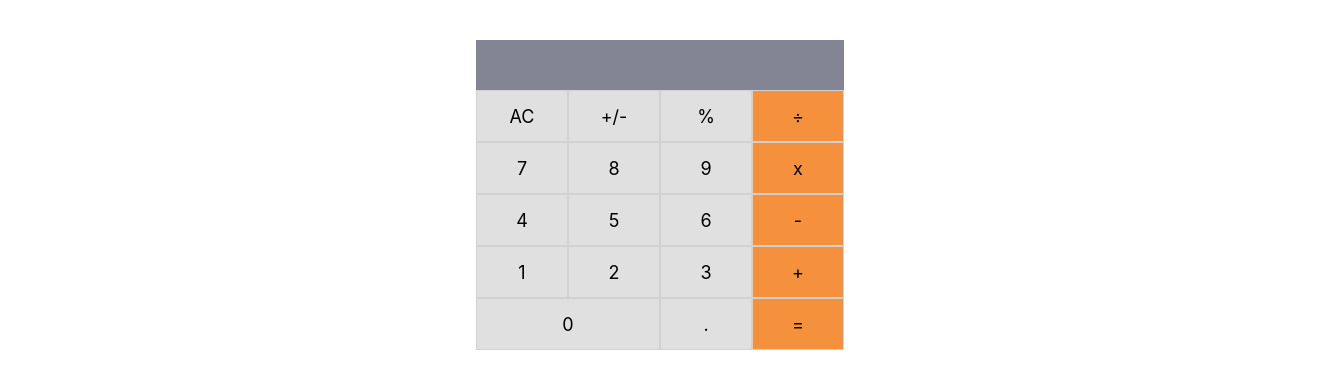
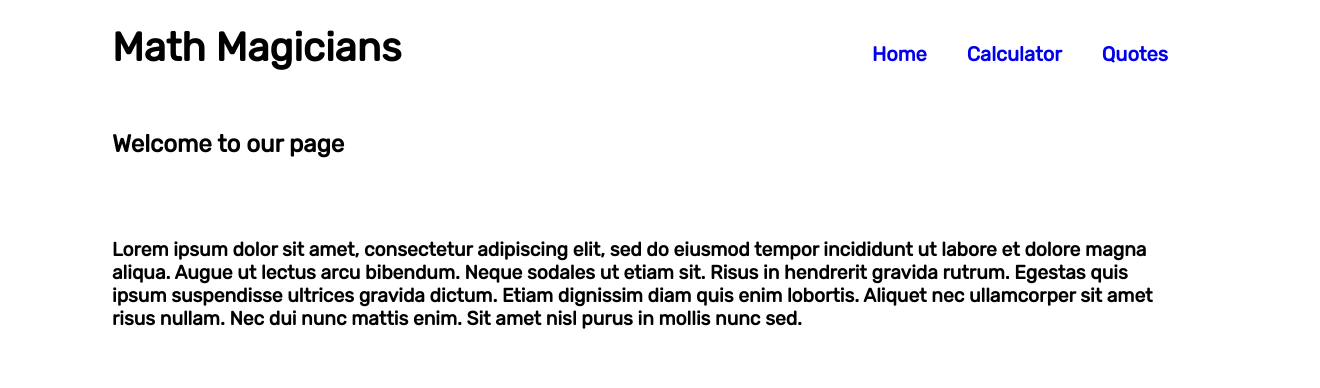
Before and after one commit to fbclh/math-magicians, a React (Create React App) app: page / in a window 1280 px wide. Shown: the top 388 px of the page, 1320 px wide, since content can reach past the window. Built offline with nearby package versions, Linux system fonts and the light colour scheme.

Commit message:
Add react router

```diff
--- a/package.json
+++ b/package.json
@@ -11,6 +11,7 @@
     "big.js": "^6.1.1",
     "react": "^18.0.0",
     "react-dom": "^18.0.0",
+    "react-router-dom": "^6.3.0",
     "react-scripts": "5.0.1",
     "web-vitals": "^2.1.4"
   },
--- /dev/null
+++ b/src/App.css
@@ -0,0 +1,151 @@
+@import url('https://fonts.googleapis.com/css2?family=Rubik&display=swap');
+
+body {
+  margin: 0;
+  padding: 0 7rem;
+  background-repeat: no-repeat;
+  background-size: cover;
+  font-family: 'Rubik', sans-serif;
+}
+
+/* Home */
+.navbar {
+  align-items: baseline;
+  justify-content: space-between;
+  margin-top: 1.5rem;
+}
+
+.header {
+  width: fit-content;
+  margin: 0;
+  font-size: 2.5rem;
+  text-align: start;
+}
+
+.ul-links {
+  justify-content: center;
+  list-style: none;
+}
+
+.li-links {
+  padding: 0 20px;
+  color: darkblue;
+  font-size: 1.25rem;
+  font-weight: bold;
+}
+
+.li-links:first-child {
+  padding-left: 0;
+}
+
+.li-links:last-child {
+  padding-right: 0;
+}
+
+.links {
+  text-decoration: none;
+}
+
+.welcome,
+.text-p {
+  text-align: start;
+}
+
+.welcome {
+  width: fit-content;
+  margin: 3rem 0px 5rem 0px;
+}
+
+.text-p {
+  margin: 5vh 0px 0px 0px;
+  font-size: larger;
+  font-weight: bold;
+  text-align: start;
+}
+
+/* Calculator */
+.container,
+.calculator,
+.result,
+.row,
+.number,
+.symbol,
+.special,
+.navbar,
+.ul-links {
+  display: flex;
+}
+
+.container {
+  justify-content: center;
+  width: 100%;
+  padding: 20px;
+  padding-right: 0;
+  padding-left: 0;
+  font-size: large;
+}
+
+.text {
+  flex: 1;
+}
+
+.calculator {
+  flex-direction: column;
+  align-self: baseline;
+  padding: 20px;
+  padding-right: 0;
+  text-align: end;
+  cursor: pointer;
+}
+
+.display {
+  align-items: baseline;
+  justify-content: flex-end;
+  justify-self: flex-end;
+  height: 30px;
+  padding: 10px;
+  padding-top: 15px;
+  background-color: hsl(236, 7%, 55%);
+  color: hsl(0, 0%, 100%);
+}
+
+.row {
+  display: flex;
+  justify-content: space-evenly;
+  width: 100%;
+}
+
+.number,
+.special {
+  align-items: center;
+  justify-content: center;
+  height: 30px;
+  padding: 10px;
+  border: 1px solid #d1d1d1;
+  background-color: #e0e0e0;
+}
+
+.symbol {
+  align-items: center;
+  justify-content: center;
+  width: 70px;
+  height: 30px;
+  padding: 10px;
+  border: 1px solid #d1d1d1;
+  background-color: #f5913e;
+}
+
+.number {
+  width: 70px;
+}
+
+.special {
+  width: 100%;
+}
+
+/* Quote */
+.quote-p {
+  margin: 13.75rem auto;
+  font-size: 1.5rem;
+  text-align: center;
+}
--- a/src/App.js
+++ b/src/App.js
@@ -1,17 +1,19 @@
-import { Component } from 'react';
-import { Calculator } from './components/Calculator';
-import './styles/Calculator.css';
-import './styles/index.css';
+import { Routes, Route } from 'react-router-dom';
+import Calculator from './components/Calculator';
+import Home from './components/Home';
+import Quotes from './components/Quotes';
+import NavBar from './components/NavBar';
+import './App.css';
 
-class App extends Component {
-  constructor(props) {
-    super(props);
-    this.state = {};
-  }
-
-  render() {
-    return <Calculator />;
-  }
-}
+const App = () => (
+  <>
+    <NavBar />
+    <Routes>
+      <Route exact path="/" element={<Home />} />
+      <Route path="/Calculator" element={<Calculator />} />
+      <Route path="/Quotes" element={<Quotes />} />
+    </Routes>
+  </>
+);
 
 export default App;
--- a/src/components/Calculator.js
+++ b/src/components/Calculator.js
@@ -1,8 +1,7 @@
-/* eslint-disable import/prefer-default-export */
 import { useState } from 'react';
 import calculate from '../logic/Calculate';
 
-export const Calculator = () => {
+const Calculator = () => {
   const initialState = {
     total: null,
     next: null,
@@ -21,6 +20,7 @@ export const Calculator = () => {
 
   return (
     <div className="container">
+      <h2 className="text">Lets do some math!</h2>
       <div className="calculator">
         <div className="display">
           {total}
@@ -218,3 +218,5 @@ export const Calculator = () => {
     </div>
   );
 };
+
+export default Calculator;
--- /dev/null
+++ b/src/components/Home.js
@@ -0,0 +1,15 @@
+const Home = () => (
+  <div className="main-div">
+    <h2 className="welcome">Welcome to our page</h2>
+    <p className="text-p">
+      Lorem ipsum dolor sit amet, consectetur adipiscing elit, sed do eiusmod
+      tempor incididunt ut labore et dolore magna aliqua. Augue ut lectus arcu
+      bibendum. Neque sodales ut etiam sit. Risus in hendrerit gravida rutrum.
+      Egestas quis ipsum suspendisse ultrices gravida dictum. Etiam dignissim
+      diam quis enim lobortis. Aliquet nec ullamcorper sit amet risus nullam.
+      Nec dui nunc mattis enim. Sit amet nisl purus in mollis nunc sed.
+    </p>
+  </div>
+);
+
+export default Home;
--- /dev/null
+++ b/src/components/NavBar.js
@@ -0,0 +1,43 @@
+import { NavLink } from 'react-router-dom';
+
+const navbar = () => {
+  const Links = [
+    {
+      id: 1,
+      path: '/',
+      text: 'Home',
+    },
+    {
+      id: 2,
+      path: '/calculator',
+      text: 'Calculator',
+    },
+    {
+      id: 3,
+      path: '/quotes',
+      text: 'Quotes',
+    },
+  ];
+
+  return (
+    <nav className="navbar">
+      <h1 className="header">Math Magicians</h1>
+      <ul className="ul-links">
+        {Links.map((link) => (
+          <li key={link.id} className="li-links">
+            <NavLink
+              to={link.path}
+              className="links"
+              activeClassName="active-link"
+              exact
+            >
+              {link.text}
+            </NavLink>
+          </li>
+        ))}
+      </ul>
+    </nav>
+  );
+};
+
+export default navbar;
--- /dev/null
+++ b/src/components/Quotes.js
@@ -0,0 +1,10 @@
+const Quotes = () => (
+  <div className="quotes">
+    <p className="quote-p">
+      Logic and mathematics are nothing but specialized linguistic structures.
+      - Jean Piaget
+    </p>
+  </div>
+);
+
+export default Quotes;
--- a/src/index.js
+++ b/src/index.js
@@ -1,10 +1,13 @@
 import React from 'react';
+import { BrowserRouter as Router } from 'react-router-dom';
 import ReactDOM from 'react-dom/client';
 import App from './App';
 
 const root = ReactDOM.createRoot(document.getElementById('root'));
 root.render(
   <React.StrictMode>
-    <App />
+    <Router>
+      <App />
+    </Router>
   </React.StrictMode>,
 );
--- a/src/styles/Calculator.css
+++ /dev/null
@@ -1,66 +0,0 @@
-.container,
-.calculator,
-.display,
-.row,
-.number,
-.symbol,
-.special {
-  display: flex;
-}
-
-.container {
-  justify-content: center;
-  width: 100%;
-  padding: 20px;
-  font-size: large;
-  cursor: pointer;
-}
-
-.calculator {
-  flex-direction: column;
-  padding: 20px;
-  text-align: center;
-}
-
-.display {
-  align-items: center;
-  justify-content: flex-end;
-  height: 30px;
-  padding: 10px;
-  background-color: hsl(236, 7%, 55%);
-  color: hsl(0, 0%, 100%);
-}
-
-.row {
-  display: flex;
-  justify-content: space-evenly;
-  width: 100%;
-}
-
-.number {
-  width: 70px;
-}
-
-.number,
-.special {
-  align-items: center;
-  justify-content: center;
-  height: 30px;
-  padding: 10px;
-  border: 1px solid hsl(0, 0%, 82%);
-  background-color: hsl(0, 0%, 88%);
-}
-
-.symbol {
-  align-items: center;
-  justify-content: center;
-  width: 70px;
-  height: 30px;
-  padding: 10px;
-  border: 1px solid hsl(0, 0%, 82%);
-  background-color: hsl(27, 90%, 60%);
-}
-
-.special {
-  width: 100%;
-}
--- a/src/styles/index.css
+++ /dev/null
@@ -1,13 +0,0 @@
-body {
-  margin: 0;
-  font-family: -apple-system, BlinkMacSystemFont, 'Segoe UI', 'Roboto', 'Oxygen',
-    'Ubuntu', 'Cantarell', 'Fira Sans', 'Droid Sans', 'Helvetica Neue',
-    sans-serif;
-  -webkit-font-smoothing: antialiased;
-  -moz-osx-font-smoothing: grayscale;
-}
-
-code {
-  font-family: source-code-pro, Menlo, Monaco, Consolas, 'Courier New',
-    monospace;
-}
```
Also changed, not shown: 1 other file (tests, documents, lock files or other folders).
